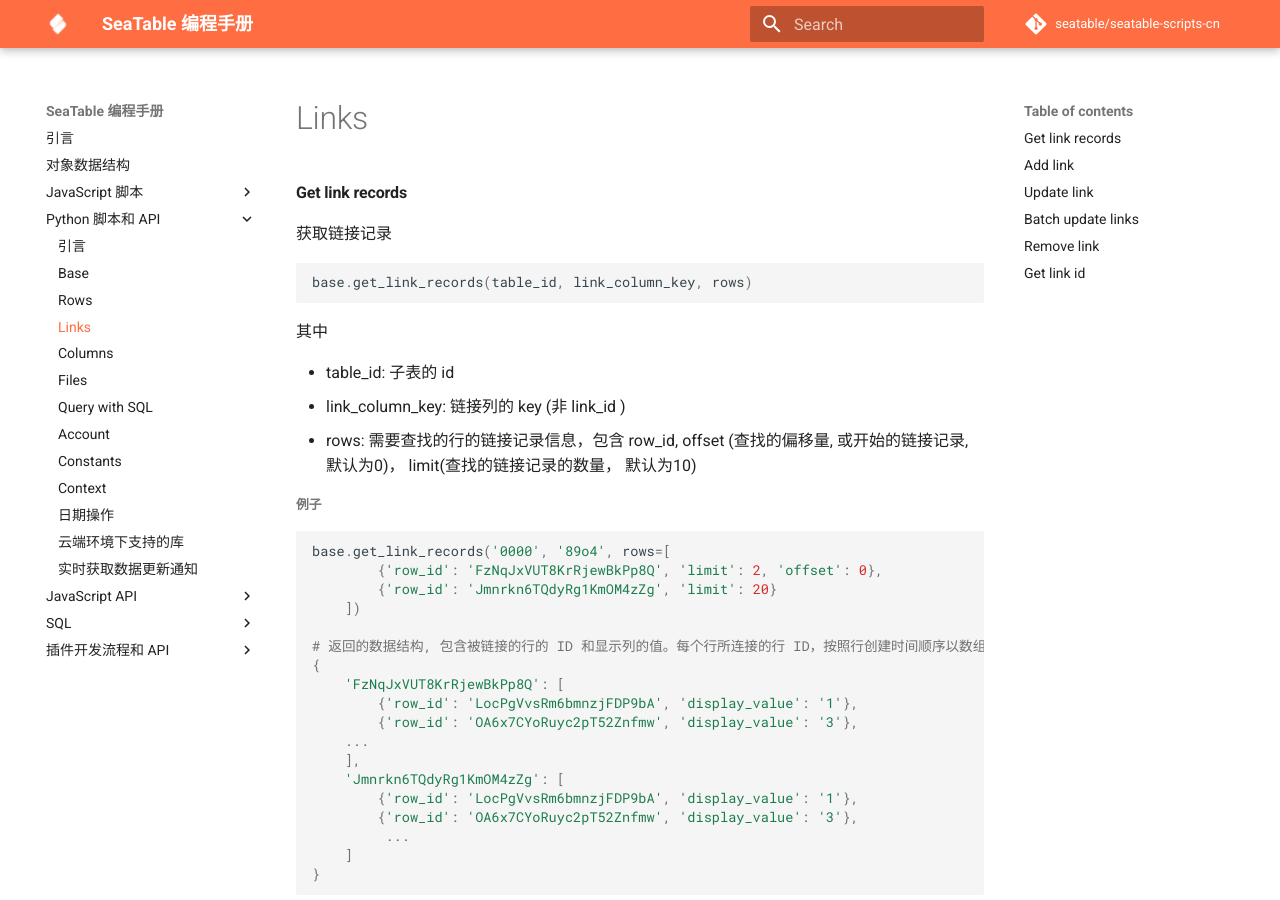
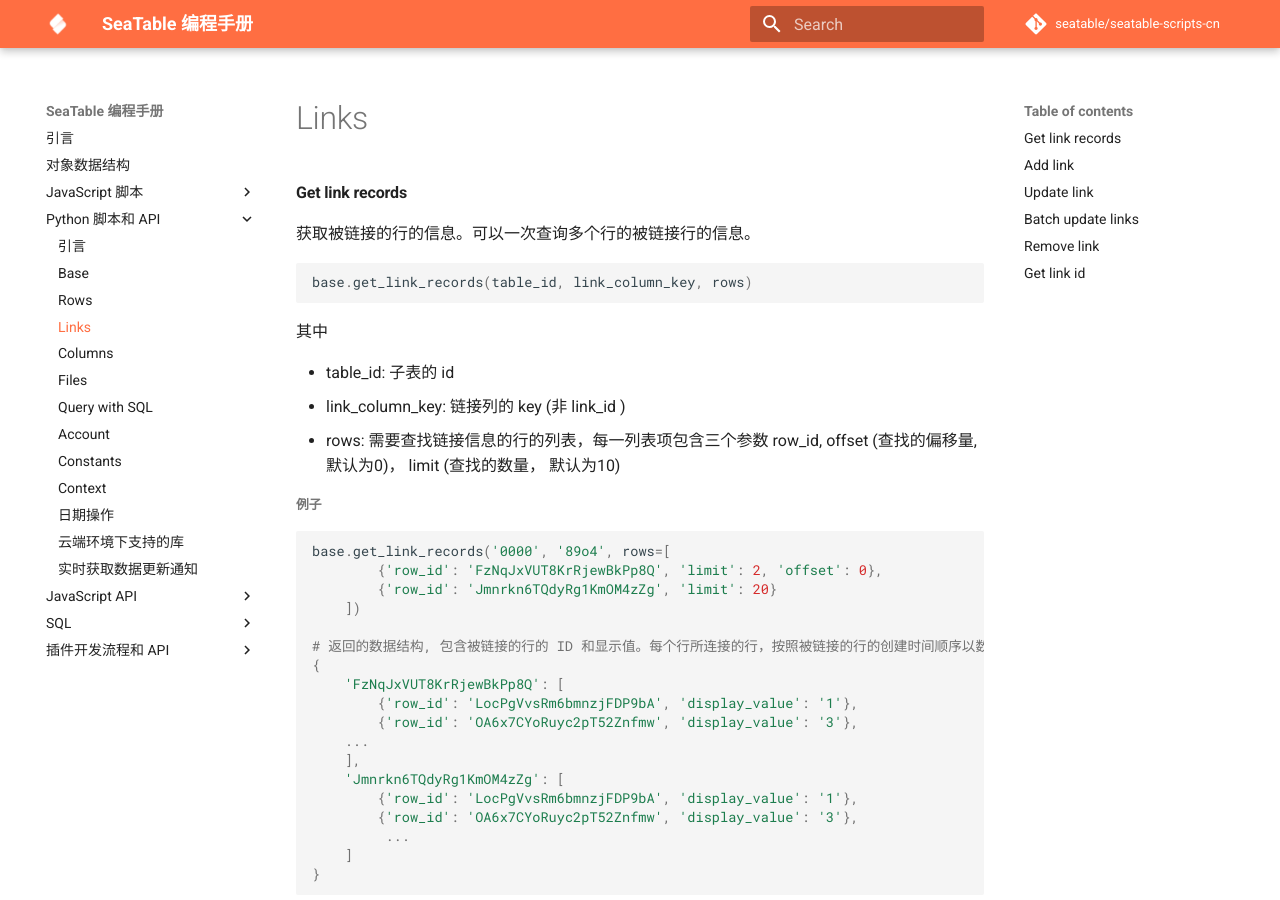
Before and after one commit to seatable/seatable-scripts-cn, an MkDocs documentation site: the page built from manual/python/links.md, in a window 1280 px wide and 900 px high. Built offline with MkDocs 1.6.1 and Material for MkDocs 9.7.7, drawn with Linux system fonts in a browser that asks for light colours; comment, search, counter and statistics services are not loaded.

Commit message:
Update links.md

````diff
--- a/manual/python/links.md
+++ b/manual/python/links.md
@@ -2,7 +2,7 @@
 
 #### Get link records
 
-获取链接记录
+获取被链接的行的信息。可以一次查询多个行的被链接行的信息。
 
 ```python
 base.get_link_records(table_id, link_column_key, rows)
@@ -12,7 +12,7 @@
 
 * table_id: 子表的 id
 * link_column_key: 链接列的 key (非 link_id )
-* rows: 需要查找的行的链接记录信息，包含 row_id, offset (查找的偏移量, 或开始的链接记录, 默认为0)， limit(查找的链接记录的数量， 默认为10)
+* rows: 需要查找链接信息的行的列表，每一列表项包含三个参数 row_id, offset (查找的偏移量, 默认为0)， limit (查找的数量， 默认为10)
 
 ##### 例子
 
@@ -22,7 +22,7 @@
         {'row_id': 'Jmnrkn6TQdyRg1KmOM4zZg', 'limit': 20}
     ])
 
-# 返回的数据结构, 包含被链接的行的 ID 和显示列的值。每个行所连接的行 ID，按照行创建时间顺序以数组形式返回
+# 返回的数据结构, 包含被链接的行的 ID 和显示值。每个行所连接的行，按照被链接的行的创建时间顺序以数组形式返回。
 {
     'FzNqJxVUT8KrRjewBkPp8Q': [
         {'row_id': 'LocPgVvsRm6bmnzjFDP9bA', 'display_value': '1'},
````
